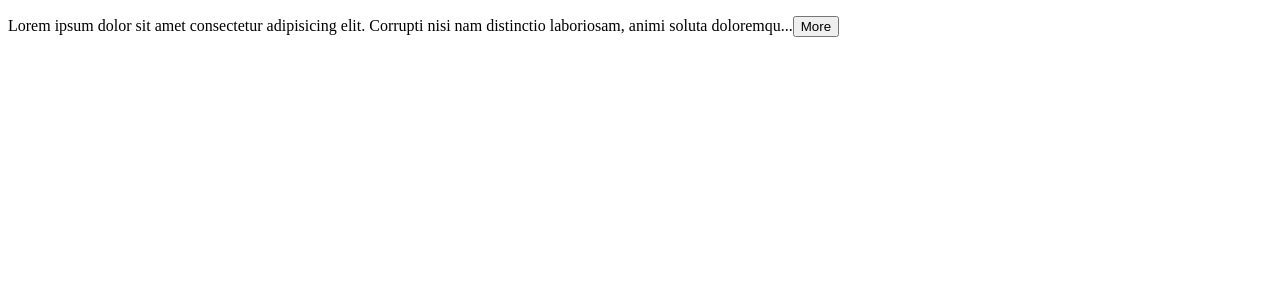
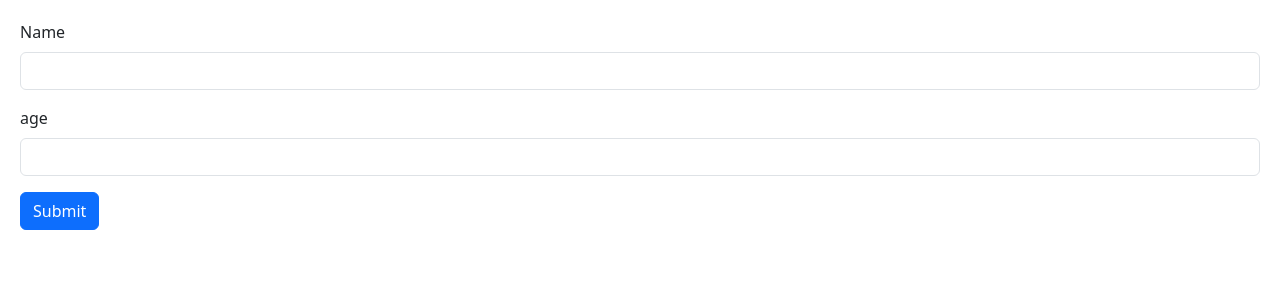
Before and after one commit to Ayeshan-Oshitha/Tutorial--Mosh--React-TypeScript, a React (Vite) app in the folder 1. Fundamentals/react-demo/: page / in a window 1280 px wide. Shown: the top 300 px of the page. Built offline with nearby package versions, Linux system fonts and the light colour scheme.

Commit message:
Section 05 ( Building Forms ) - Building a Form

```diff
--- a/1. Fundamentals/react-demo/src/App.tsx
+++ b/1. Fundamentals/react-demo/src/App.tsx
@@ -1,22 +1,9 @@
-import ExpandableText from "./components/ExpandableText";
+import Form from "./components/Form";
 
 function App() {
   return (
     <div>
-      <ExpandableText maxChars={120}>
-        Lorem ipsum dolor sit amet consectetur adipisicing elit. Corrupti nisi
-        nam distinctio laboriosam, animi soluta doloremque commodi dolor iusto
-        alias dolores, quisquam itaque assumenda eos qui doloribus facilis
-        obcaecati magni maxime rerum, numquam molestias voluptatibus facere
-        tenetur! Dignissimos quaerat tempore quam vitae et, culpa minima impedit
-        voluptatibus molestiae, soluta amet error perferendis ipsa? Reiciendis
-        dolore, autem unde perferendis sapiente minus doloremque dolorum velit
-        provident nisi, ut excepturi assumenda! Praesentium quos laboriosam
-        accusantium veniam quae qui, vel quis illo consequuntur iusto vitae.
-        Pariatur expedita quod dignissimos ipsam sint fuga magni quasi, harum
-        ratione quisquam temporibus tempora, mollitia voluptates. Est, quia
-        sint?
-      </ExpandableText>
+      <Form />
     </div>
   );
 }
--- /dev/null
+++ b/1. Fundamentals/react-demo/src/components/Form.tsx
@@ -0,0 +1,23 @@
+const Form = () => {
+  return (
+    <form>
+      <div className="mb-3">
+        <label htmlFor="name" className="form-label">
+          Name
+        </label>
+        <input id="name" type="text" className="form-control" />
+      </div>
+      <div className="mb-3">
+        <label htmlFor="age" className="form-label">
+          age
+        </label>
+        <input id="age" type="number" className="form-control" />
+      </div>
+      <button className="btn btn-primary" type="submit">
+        Submit
+      </button>
+    </form>
+  );
+};
+
+export default Form;
--- /dev/null
+++ b/1. Fundamentals/react-demo/src/index.css
@@ -0,0 +1,3 @@
+body {
+  padding: 20px;
+}
--- a/1. Fundamentals/react-demo/src/main.tsx
+++ b/1. Fundamentals/react-demo/src/main.tsx
@@ -1,6 +1,8 @@
 import { StrictMode } from "react";
 import { createRoot } from "react-dom/client";
 import App from "./App.tsx";
+import "bootstrap/dist/css/bootstrap.css";
+import "./index.css";
 
 createRoot(document.getElementById("root")!).render(
   <StrictMode>
```
Also changed, not shown: 1 other file (tests, documents, lock files or other folders).
